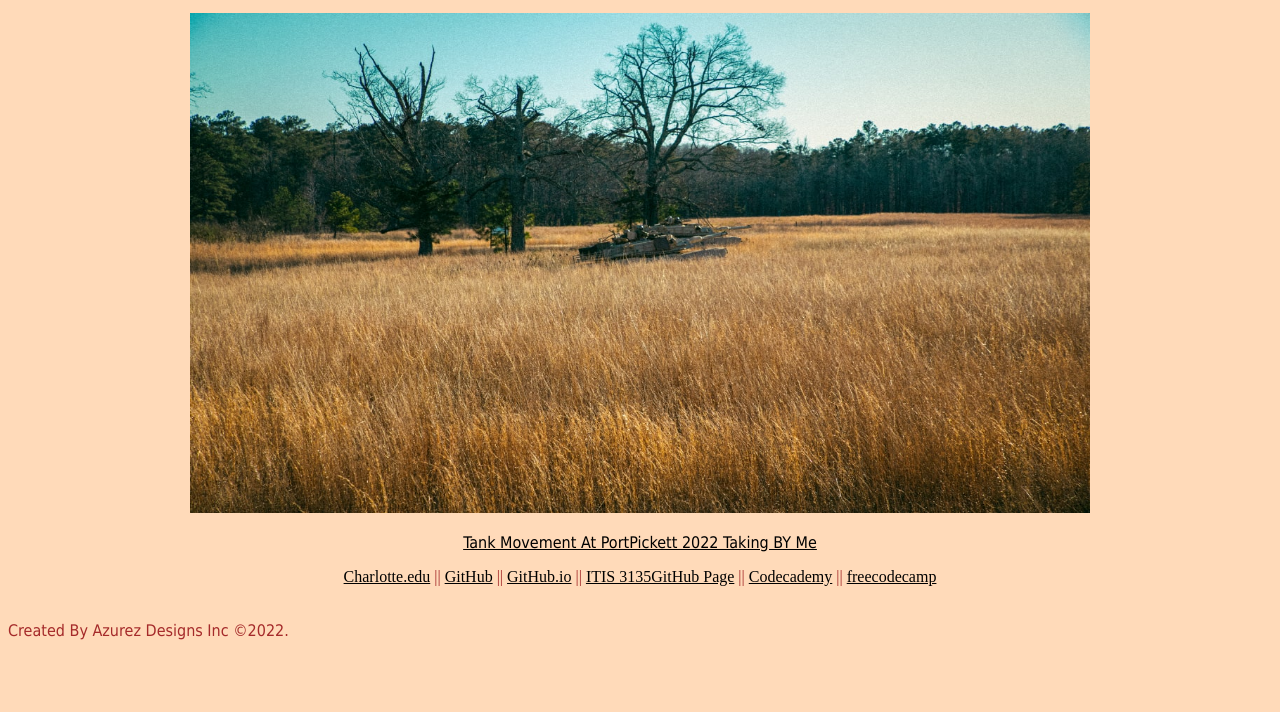
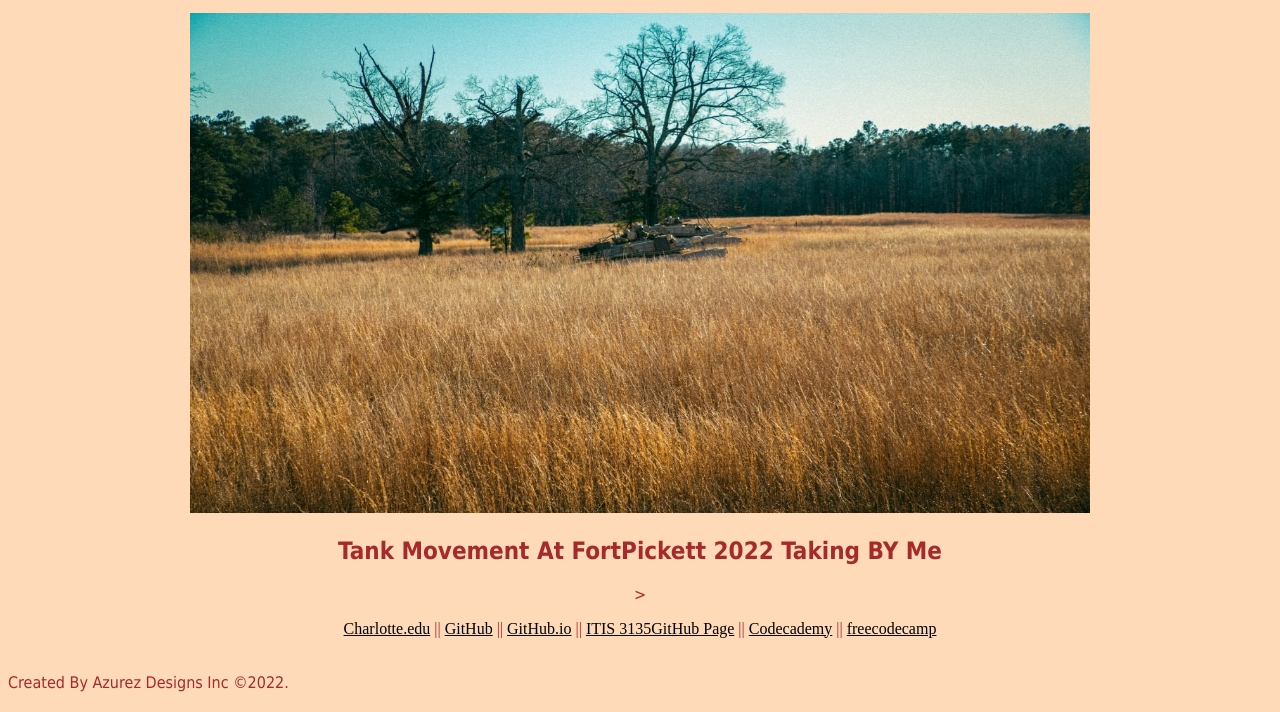
Before and after one commit to Ramseyjnr/Ramseyjnr.gethub.io, a plain HTML site: page itis3135/index.html in a window 1280 px wide. Shown: the part 88-800 px from the top of the page. Drawn offline with Linux system fonts and the light colour scheme.

Commit message:
Update index.html

```diff
--- a/itis3135/index.html
+++ b/itis3135/index.html
@@ -25,8 +25,8 @@
             <figure>
                 <a href= "images/IMG-9742.JPG">
                  <img src= "images/IMG-9742.JPG" alt=" Ramsey Standing" width="900" height="500" class="center">
-                 <p>Tank Movement At PortPickett 2022 Taking BY Me</p>
                 </a>
+                <h2>Tank Movement At FortPickett 2022 Taking BY Me</h2>>
             </figure>
             <nav style="text-align: center;">
              <p style="font-family: 'Times New Roman', serif;">
```
